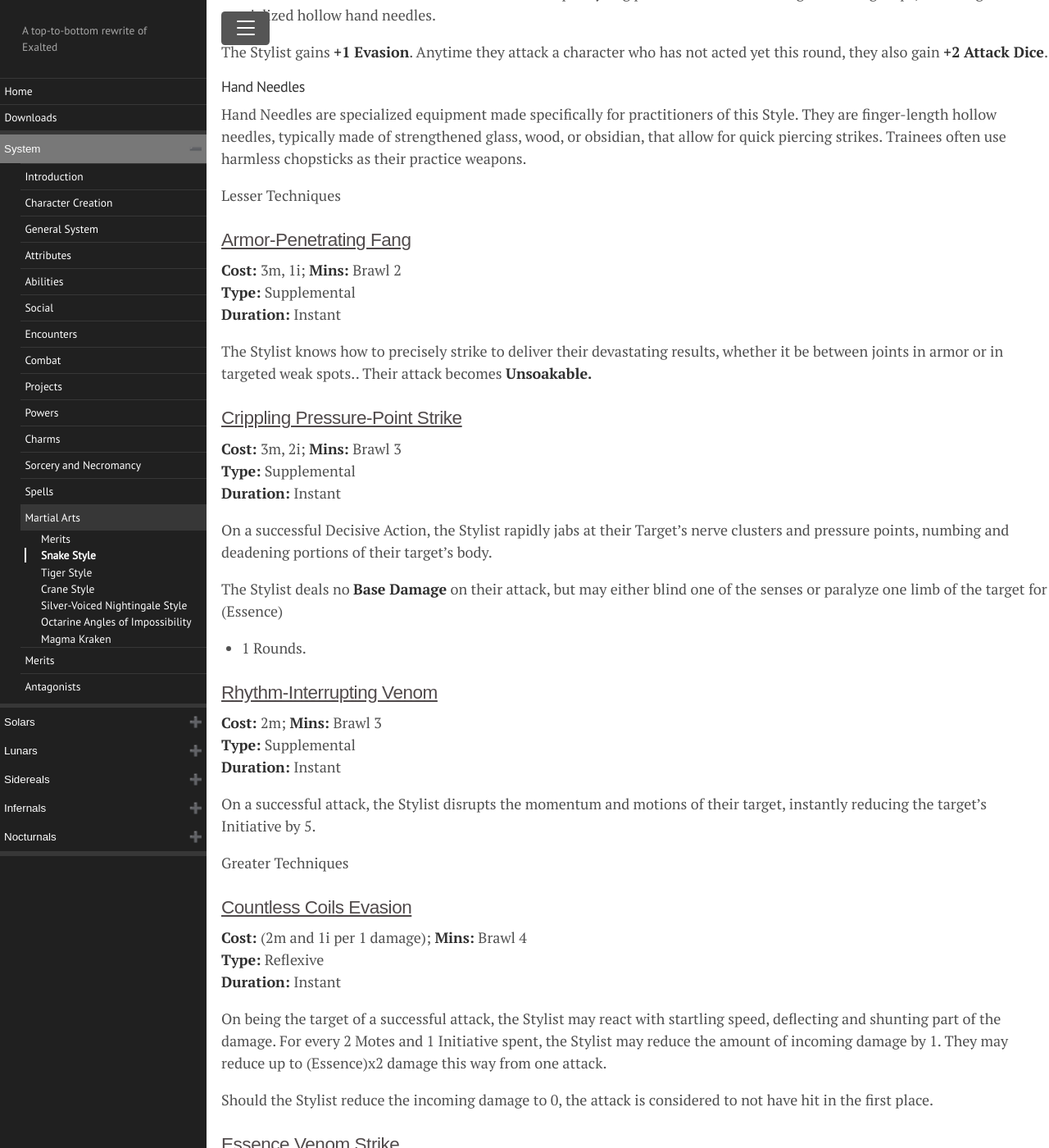
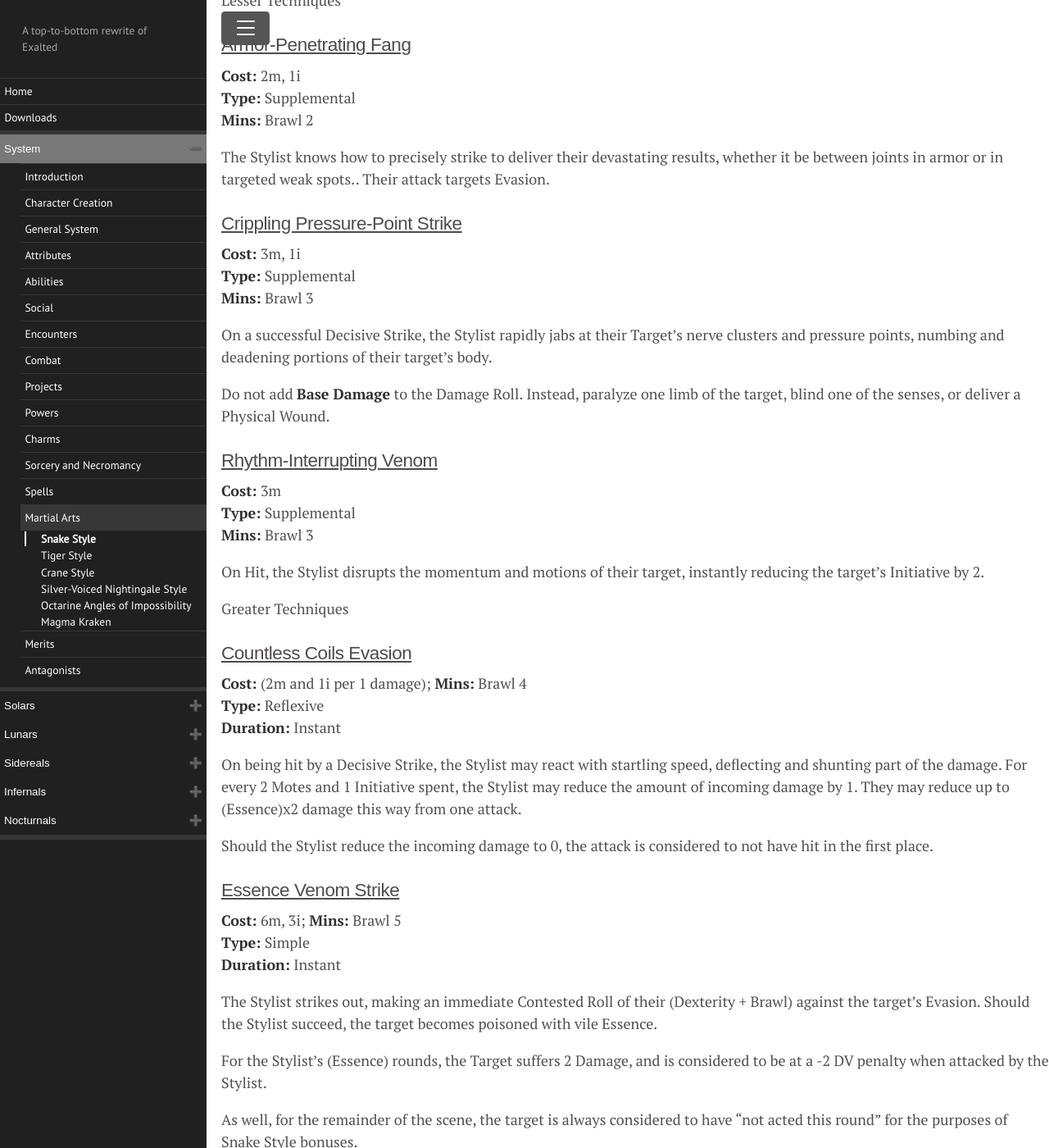
Before and after one commit to Dragonmystic707/exalted-reincarnated, a Jekyll site: the page built from docs/System/Martial_Arts.md, in a window 1280 px wide and 1400 px high, scrolled down 1556 px. Shown: the whole window at 82% size. Built offline with Jekyll 4.4.1, drawn with Linux system fonts in a browser that asks for light colours; some of the changed text lies outside the part shown.

```diff
--- a/docs/System/Martial_Arts.md
+++ b/docs/System/Martial_Arts.md
@@ -61,35 +61,21 @@ for Attack Ability Specialities…
 
 -   Throwing Disks (Chakram, shields)
 
-Merits
-------
-
-### Master Stylist (3)
-
-**Mortal Only**
-
-The Stylist has managed to master their Martial Arts beyond what should
-be possible for any Mortal. They may learn and use Lesser Techniques of
-the chosen style, so long as they meet the Ability Requirements for
-this.
-
-The Stylist gains a pool of 8 Peripheral Motes that may only be used for
-their chosen style.
-
 Snake Style
 -----------
 
 **Abilities** Brawl, Dodge
 **Weapons** Unarmed, Needles
 **Armor** Unarmored, Light
+**Range** Melee
 
 Snake stylists use quick, precise strikes, disrupting Chakras and the
 flow of their targets motions. As well, they prey on those that are
 slower than them. Masters can even deliver paralyzing poisonous Essence
 through their fingertips, or through specialized hollow hand needles.
 
-The Stylist gains **+1 Evasion**. Anytime they attack a character who
-has not acted yet this round, they also gain **+2 Attack Dice**.
+The Stylist gains **+1 Evasion**. Anytime they Strike a character who
+has not acted yet this round, they also gain **+2 Accuracy**.
 
 #### Hand Needles
 
@@ -103,36 +89,36 @@ Lesser Techniques
 
 ### Armor-Penetrating Fang
 
-**Cost:** 3m, 1i; **Mins:** Brawl 2
+**Cost:** 2m, 1i
 **Type:** Supplemental
-**Duration:** Instant
+**Mins:** Brawl 2
 
 The Stylist knows how to precisely strike to deliver their devastating
 results, whether it be between joints in armor or in targeted weak
-spots.. Their attack becomes **Unsoakable.**
+spots.. Their attack targets Evasion.
 
 ### Crippling Pressure-Point Strike
 
-**Cost:** 3m, 2i; **Mins:** Brawl 3
+**Cost:** 3m, 1i
 **Type:** Supplemental
-**Duration:** Instant
+**Mins:** Brawl 3
 
-On a successful Decisive Action, the Stylist rapidly jabs at their
+On a successful Decisive Strike, the Stylist rapidly jabs at their
 Target’s nerve clusters and pressure points, numbing and deadening
 portions of their target’s body.
 
-The Stylist deals no **Base Damage** on their attack, but may either
-blind one of the senses or paralyze one limb of the target for (Essence)
-+ 1 Rounds.
+Do not add **Base Damage** to the Damage Roll. Instead, paralyze one
+limb of the target, blind one of the senses, or deliver a Physical
+Wound.
 
 ### Rhythm-Interrupting Venom
 
-**Cost:** 2m; **Mins:** Brawl 3
+**Cost:** 3m
 **Type:** Supplemental
-**Duration:** Instant
+**Mins:** Brawl 3
 
-On a successful attack, the Stylist disrupts the momentum and motions of
-their target, instantly reducing the target’s Initiative by 5.
+On Hit, the Stylist disrupts the momentum and motions of their target,
+instantly reducing the target’s Initiative by 2.
 
 Greater Techniques
 
@@ -142,11 +128,10 @@ Greater Techniques
 **Type:** Reflexive
 **Duration:** Instant
 
-On being the target of a successful attack, the Stylist may react with
-startling speed, deflecting and shunting part of the damage. For every 2
-Motes and 1 Initiative spent, the Stylist may reduce the amount of
-incoming damage by 1. They may reduce up to (Essence)x2 damage this way
-from one attack.
+On being hit by a Decisive Strike, the Stylist may react with startling
+speed, deflecting and shunting part of the damage. For every 2 Motes and
+1 Initiative spent, the Stylist may reduce the amount of incoming damage
+by 1. They may reduce up to (Essence)x2 damage this way from one attack.
 
 Should the Stylist reduce the incoming damage to 0, the attack is
 considered to not have hit in the first place.
@@ -158,7 +143,7 @@ considered to not have hit in the first place.
 **Duration:** Instant
 
 The Stylist strikes out, making an immediate Contested Roll of their
-(Dexterity +Brawl) against the target’s Evasion. Should the Stylist
+(Dexterity + Brawl) against the target’s Evasion. Should the Stylist
 succeed, the target becomes poisoned with vile Essence.
 
 For the Stylist’s (Essence) rounds, the Target suffers 2 Damage, and is
```
Also changed, not shown: docs/System/Charms.md (+15 -26 lines), docs/System/Combat.md (+17 -9 lines), docs/System/Powers.md (+18 -0 lines), 4 other files.
